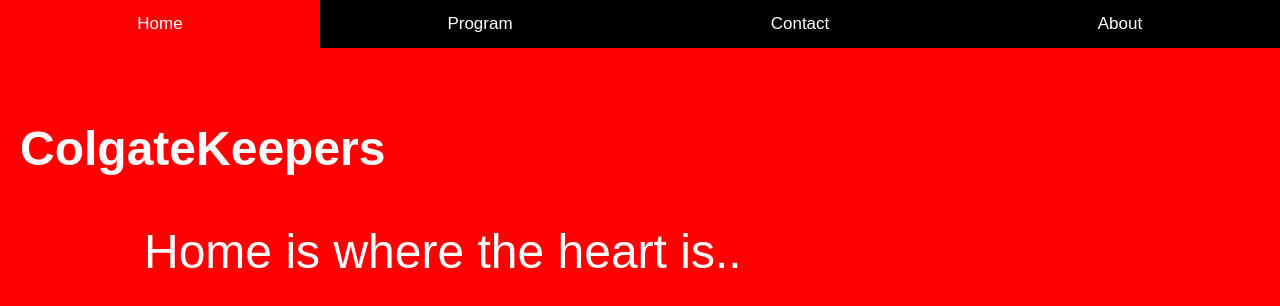
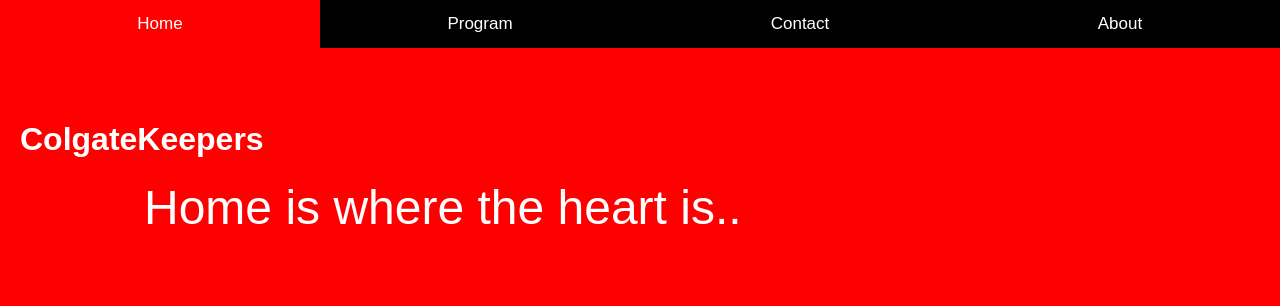
Before and after one commit to bhargav11/Hackru-Fall2019, a plain HTML site: page index.html in a window 1280 px wide. Drawn offline with Linux system fonts and the light colour scheme.

Commit message:
Update index.html

```diff
--- a/index.html
+++ b/index.html
@@ -35,6 +35,7 @@ body, html {
   display: none;
   padding: 100px 20px;
   height: 100%;
+  font size = "20";
 }
 
 #Home {background-color: red;}
@@ -51,7 +52,7 @@ body, html {
 <button class="tablink" onclick="openPage('About', this, 'gray')">About</button>
 
 <div id="Home" class="tabcontent">
-  <h1> <font size = "30"> ColgateKeepers </h1>
+  <h1> ColgateKeepers </h1>
   <p style = "color: white; margin-left: 10%; margin-right: 10%;"> <font size = "20"> Home is where the heart is..</p>
 </div>
 
```
